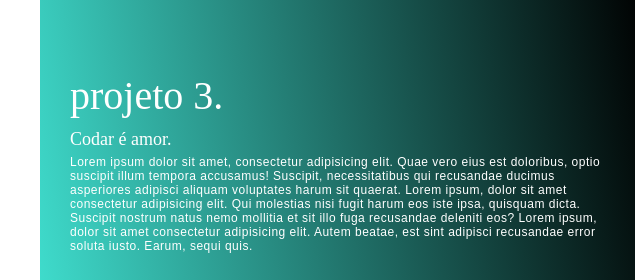
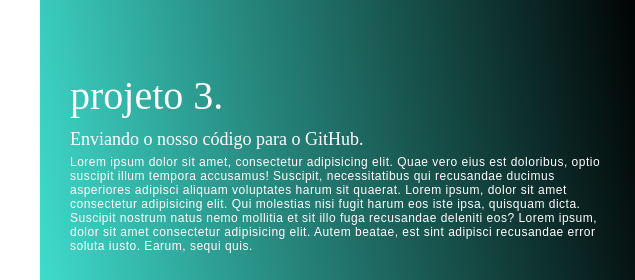
Before and after one commit to luanaferreir4/portifolio-luana, a plain HTML site: page Projeto Portifólio/index.html in a window 1280 px wide. Shown: the part 2000-2280 px from the top of the page, 0-635 px from the left. Drawn offline with Linux system fonts and the light colour scheme; a web font is replaced by a local one.

Commit message:
updating h2

```diff
--- a/Projeto Portifólio/index.html
+++ b/Projeto Portifólio/index.html
@@ -48,7 +48,7 @@
                 <div class="project-item">
                     <div class="project-info">
                         <h1>Projeto 3.</h1>
-                        <h2>Codar é amor.</h2>
+                        <h2>Enviando o nosso código para o GitHub.</h2>
                         <p>Lorem ipsum dolor sit amet, consectetur adipisicing elit. Quae vero eius est doloribus, optio suscipit illum tempora accusamus! Suscipit, necessitatibus qui recusandae ducimus asperiores adipisci aliquam voluptates harum sit quaerat. Lorem ipsum, dolor sit amet consectetur adipisicing elit. Qui molestias nisi fugit harum eos iste ipsa, quisquam dicta. Suscipit nostrum natus nemo mollitia et sit illo fuga recusandae deleniti eos? Lorem ipsum, dolor sit amet consectetur adipisicing elit. Autem beatae, est sint adipisci recusandae error soluta iusto. Earum, sequi quis.</p>
                     </div>
                 <div class="project-image">
```
